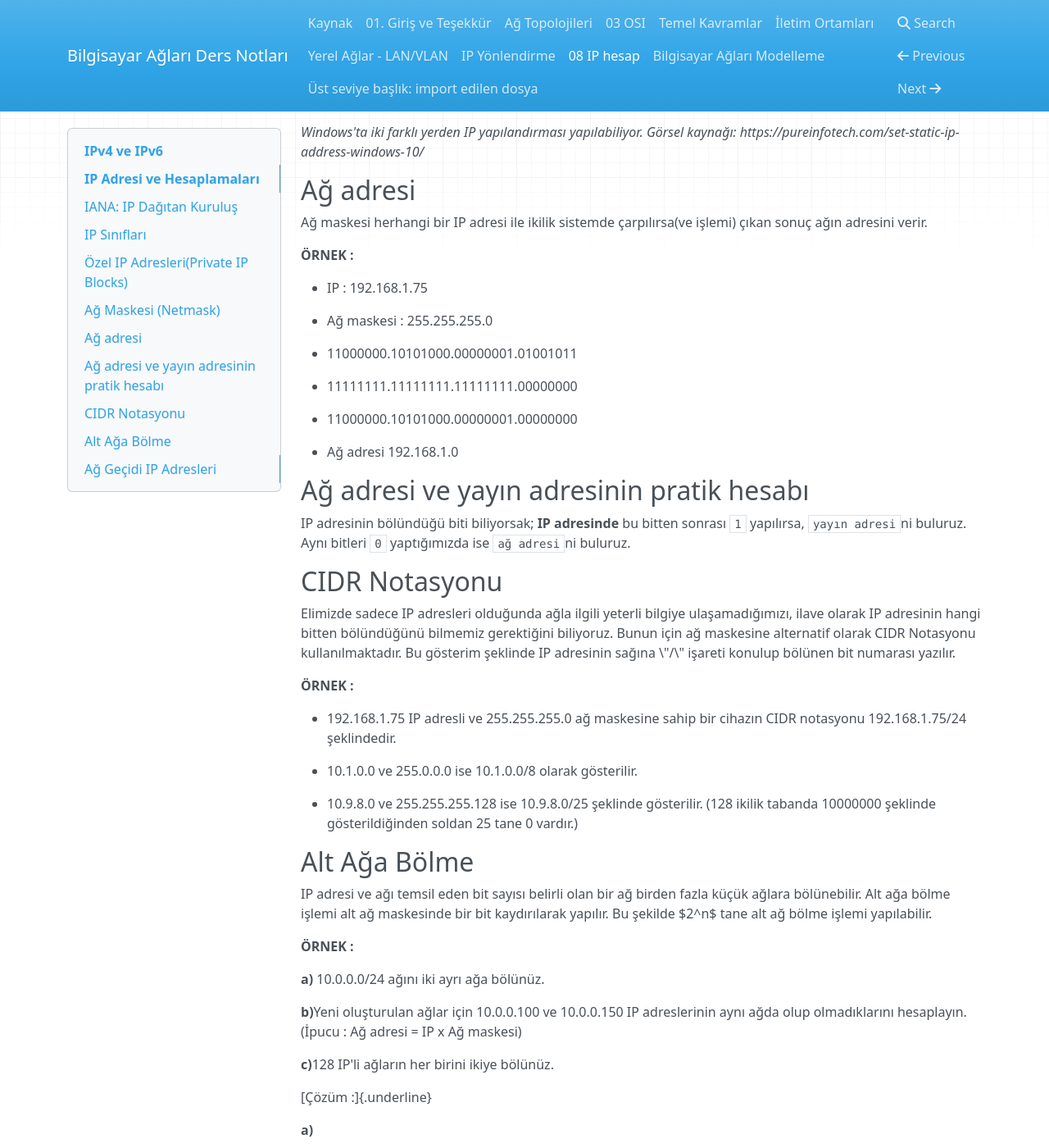
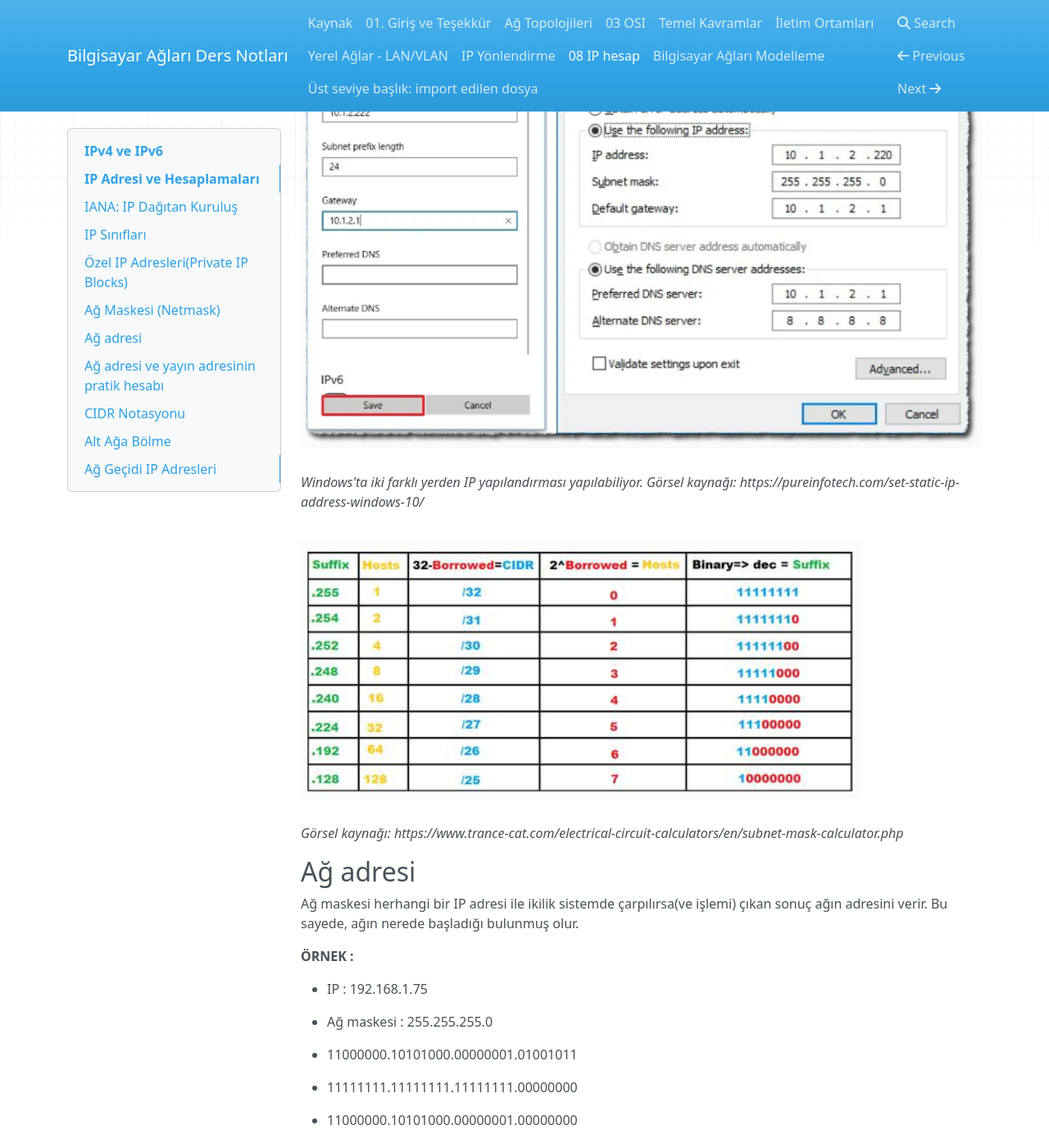
Before and after one commit to ozalpmurat/BilgisayarAglari-Kitap, an MkDocs documentation site: the page built from kaynak/08-IP_hesap.md, in a window 1280 px wide and 1400 px high, scrolled down 6471 px. Shown: the whole window at 82% size. Built offline with MkDocs 1.6.1, drawn with Linux system fonts in a browser that asks for light colours; nearby versions of some CDN libraries; some of the changed text lies outside the part shown.

Commit message:
maske görsel

```diff
--- a/kaynak/08-IP_hesap.md
+++ b/kaynak/08-IP_hesap.md
@@ -168,16 +168,25 @@
 ----------------------------------- XXX\
 
 ## Ağ Maskesi (Netmask)
+
+Ağ maskesinin iki temel görevi vardır:
+1. Ağın büyüklüğünü belirtmek
+2. Ağın nerede başladığını hesabında kullanmak
+
 ![Maskeleme](images/B08-maskeleme.png)
 *Görsel kaynağı: https://www.bestpickreports.com/blog/post/6-painting-hacks-with-tape/*
 
 IP adreslerinin bitlerden oluştuğunu ve iki bileşeni olduğunu biliyoruz. Bu iki bileşenin hangi bitten ayrılacağını bulmak için ağ maskesi kullanılır. IP adresi ile beraber, ağ maskesinin kullanılması zorunludur.
+![Ağ büyüklüğü](images/B08-maske_ag_boyutu.png)
 
 ![Windows IP yapılandırması](images/B08-IP_config.png)
 *Windows'ta iki farklı yerden IP yapılandırması yapılabiliyor. Görsel kaynağı: https://pureinfotech.com/set-static-ip-address-windows-10/*
 
+![Farklı alt ağ maskelerinin etkisi](images/B08-maske-tablo.png)
+*Görsel kaynağı: https://www.trance-cat.com/electrical-circuit-calculators/en/subnet-mask-calculator.php*
+
 ## Ağ adresi
-Ağ maskesi herhangi bir IP adresi ile ikilik sistemde çarpılırsa(ve işlemi) çıkan sonuç ağın adresini verir.
+Ağ maskesi herhangi bir IP adresi ile ikilik sistemde çarpılırsa(ve işlemi) çıkan sonuç ağın adresini verir. Bu sayede, ağın nerede başladığı bulunmuş olur.
 
 **ÖRNEK :**
 
```
Also changed, not shown: kaynak/images/B08-maske-tablo.png (added), kaynak/images/B08-maske_ag_boyutu.png (added).
